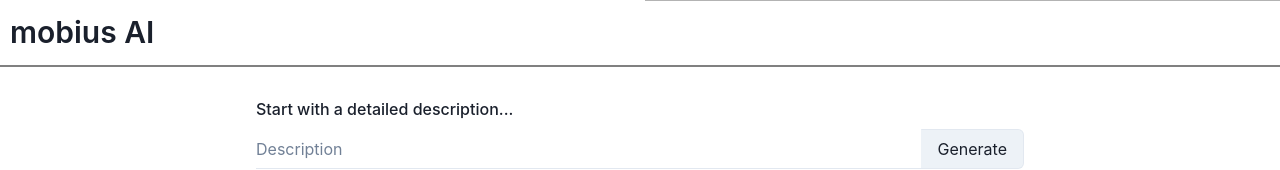
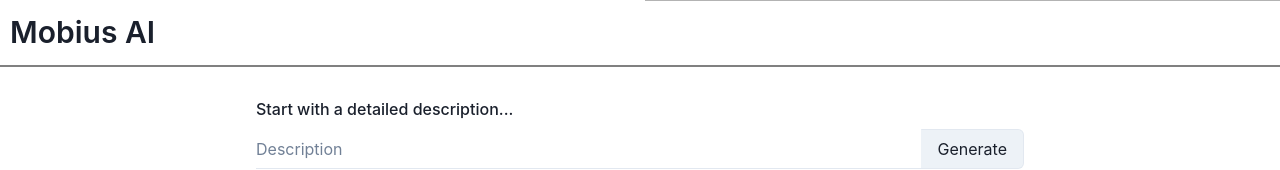
Before and after one commit to nevinod/mobius, a React (Create React App) app: page / in a window 1280 px wide. Shown: the top 170 px of the page. Built offline with nearby package versions, Linux system fonts and the light colour scheme.

Commit message:
capitalize mobius

```diff
--- a/src/Home.js
+++ b/src/Home.js
@@ -28,7 +28,7 @@
 function TopHeader() {
   return (
     <div className="top-header">
-      <div className="company">{"mobius AI"}</div>
+      <div className="company">{"Mobius AI"}</div>
       <Divider orientation="horizontal" />
     </div>
   );
```
